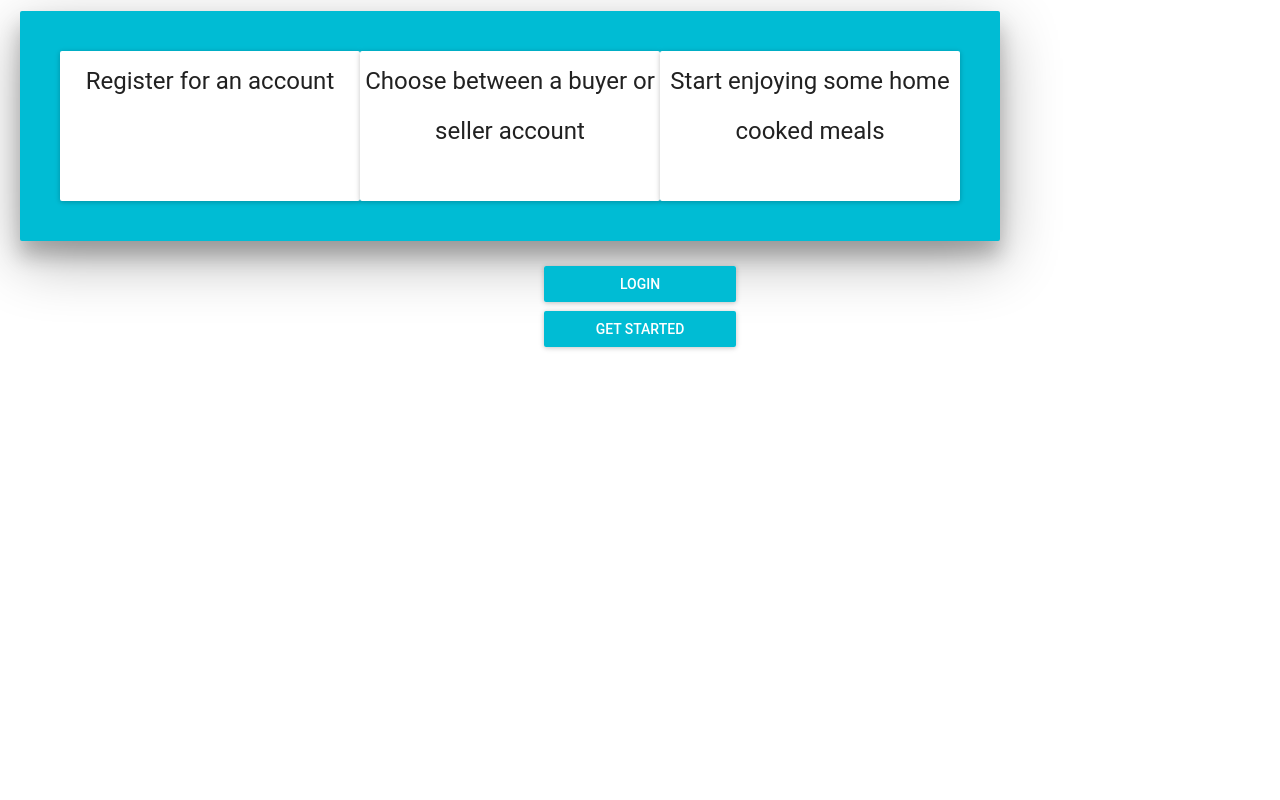
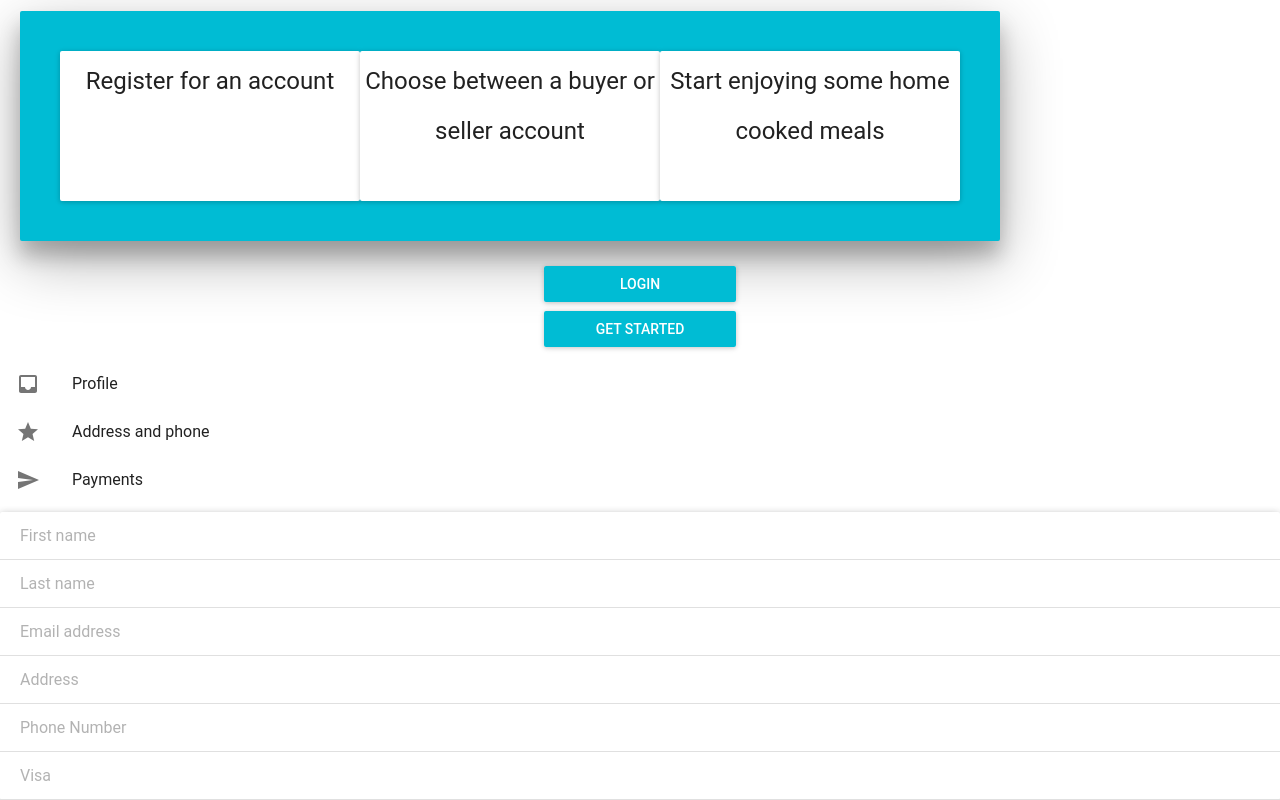
Before and after one commit to CUNYTech/homecookd, a React (Create React App) app in the folder homecookd/: page / in a window 1280 px wide. Shown: the part 236-1036 px from the top of the page. Before the commit the page ends 800 px from the top, so only its background shows below. Built offline with nearby package versions, Linux system fonts and the light colour scheme.

Commit message:
MyAccountTest

```diff
--- a/homecookd/src/Scenes/Home/HomePage.js
+++ b/homecookd/src/Scenes/Home/HomePage.js
@@ -2,6 +2,9 @@ import React, { Component } from 'react';
 import HomeJoinButtons from './HomeJoinButtons';
 import AboutUS from './AboutUs'
 import Steps from '../StepByStep/StepByStep'
+
+import SidePanel from '../MyAccount/Side';
+import InfoForm  from '../MyAccount/Account';
 
 class HomePage extends Component{
   render(){
@@ -11,6 +14,9 @@ class HomePage extends Component{
             <AboutUS />
             <Steps/>
           <HomeJoinButtons/>
+
+          <SidePanel/>
+          <InfoForm/>
       </div>
     )
   }
--- /dev/null
+++ b/homecookd/src/Scenes/MyAccount/Account.js
@@ -0,0 +1,32 @@
+import React, { Component } from 'react';
+
+import Divider from 'material-ui/Divider';
+import Paper from 'material-ui/Paper';
+import TextField from 'material-ui/TextField';
+
+
+class InfoForm extends Component{
+render(){
+const style = {
+  marginLeft: 20,
+};
+return(
+
+  <Paper zDepth={2}>
+    <TextField hintText="First name" style={style} underlineShow={false} />
+    <Divider />
+    <TextField hintText="Last name" style={style} underlineShow={false} />
+    <Divider />
+    <TextField hintText="Email address" style={style} underlineShow={false} />
+    <Divider />
+    <TextField hintText="Address" style={style} underlineShow={false} />
+    <Divider />
+    <TextField hintText="Phone Number" style={style} underlineShow={false} />
+    <Divider />
+    <TextField hintText="Visa" style={style} underlineShow={false} />
+    <Divider />
+  </Paper>
+    )
+  }
+}
+export default InfoForm;
--- /dev/null
+++ b/homecookd/src/Scenes/MyAccount/Side.js
@@ -0,0 +1,27 @@
+import React, { Component } from 'react';
+
+
+import {List, ListItem} from 'material-ui/List';
+import ContentInbox from 'material-ui/svg-icons/content/inbox';
+import ActionGrade from 'material-ui/svg-icons/action/grade';
+import ContentSend from 'material-ui/svg-icons/content/send';
+import ContentDrafts from 'material-ui/svg-icons/content/drafts';
+import Divider from 'material-ui/Divider';
+import ActionInfo from 'material-ui/svg-icons/action/info';
+
+
+
+class SidePanel extends Component{
+render(){
+return(
+    <List>
+      <ListItem primaryText="Profile" leftIcon={<ContentInbox />} />
+      <ListItem primaryText="Address and phone" leftIcon={<ActionGrade />} />
+      <ListItem primaryText="Payments" leftIcon={<ContentSend />} />
+    </List>
+
+      )
+  }
+}
+
+export default SidePanel;
```
